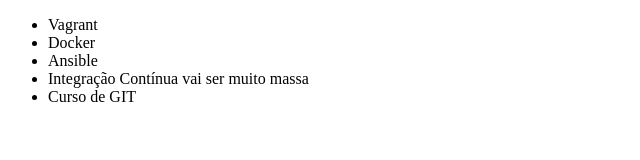
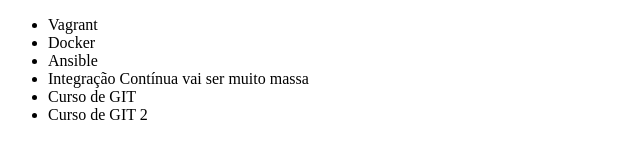
Before and after one commit to gabriel200398/origin, a plain HTML site: page index.html in a window 1280 px wide. Shown: the full height of the page, 0-640 px from the left. Drawn offline with Linux system fonts and the light colour scheme.

Commit message:
Inserindo Curso de GIT 2

```diff
--- a/index.html
+++ b/index.html
@@ -11,6 +11,7 @@
         <li>Ansible</li>
         <li>Integração Contínua vai ser muito massa</li>
 		<li>Curso de GIT</li>
+		<li>Curso de GIT 2</li>
     </ul>
 </body>
 </html>
```
